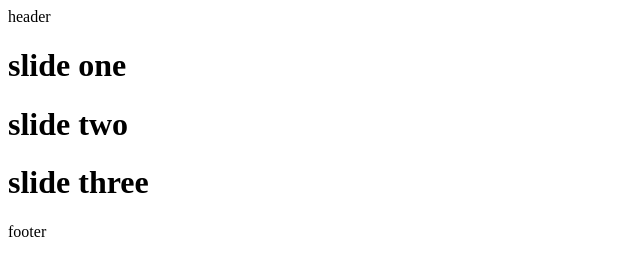
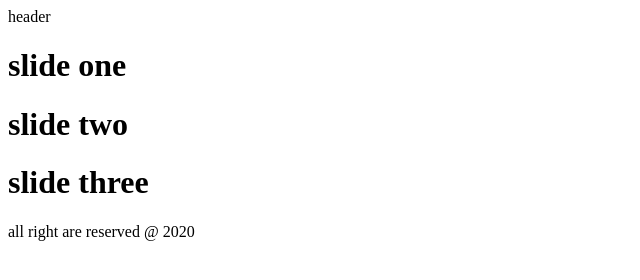
Before and after one commit to Rezah648/git.project.one, a plain HTML site: page index.html in a window 1280 px wide. Shown: the whole page, without its empty margins (0-640 px from the left). Drawn offline with Linux system fonts and the light colour scheme.

Commit message:
footer updated

```diff
--- a/index.html
+++ b/index.html
@@ -18,7 +18,7 @@
         <h1>slide three</h1>
     </dev>
     <footer>
-        footer
+        all right are reserved @ 2020
     </footer>
 </body>
 
```
